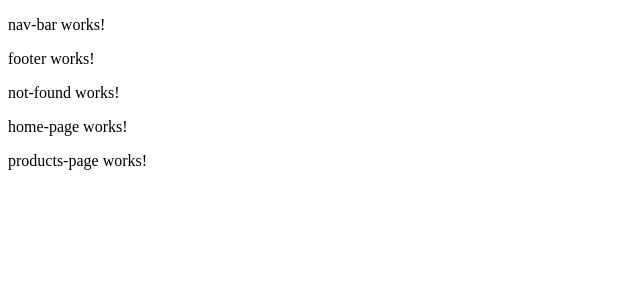
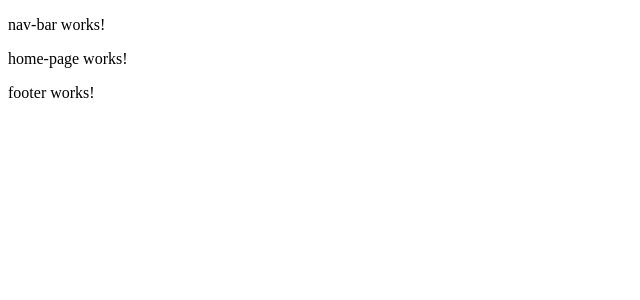
Before and after one commit to meiry11/Mediatheque, an Angular app: page /home in a window 1280 px wide. Before the commit this address led to /. Shown: the top 300 px of the page, without its empty margins (0-640 px from the left). Built offline with nearby package versions, Linux system fonts and the light colour scheme.

Commit message:
creation de la banch navbar

```diff
--- a/src/app/app-routing.module.ts
+++ b/src/app/app-routing.module.ts
@@ -1,7 +1,15 @@
 import { NgModule } from '@angular/core';
 import { RouterModule, Routes } from '@angular/router';
+import { NotFoundComponent } from './commons/not-found/not-found.component';
+import { HomePageComponent } from './pages/home-page/home-page.component';
+import { ProductsPageComponent } from './pages/products-page/products-page.component';
 
-const routes: Routes = [];
+const routes: Routes = [
+  {path:'',redirectTo:'home',pathMatch: "full"},
+  {path: 'home',component:HomePageComponent},
+  {path:'products',component:ProductsPageComponent},
+  {path:'**',component:NotFoundComponent}
+];
 
 @NgModule({
   imports: [RouterModule.forRoot(routes)],
--- a/src/app/app.component.html
+++ b/src/app/app.component.html
@@ -1,5 +1,5 @@
 <app-nav-bar></app-nav-bar>
+
+<router-outlet></router-outlet>
+
 <app-footer></app-footer>
-<app-not-found></app-not-found>
-<app-home-page></app-home-page>
-<app-products-page></app-products-page>
--- a/src/index.html
+++ b/src/index.html
@@ -6,6 +6,7 @@
   <base href="/">
   <meta name="viewport" content="width=device-width, initial-scale=1">
   <link rel="icon" type="image/x-icon" href="favicon.ico">
+
 </head>
 <body>
   <app-root></app-root>
```
